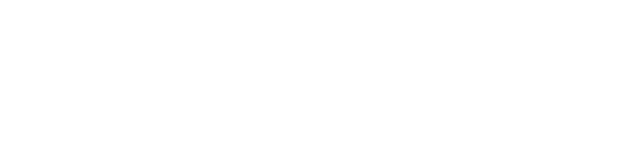
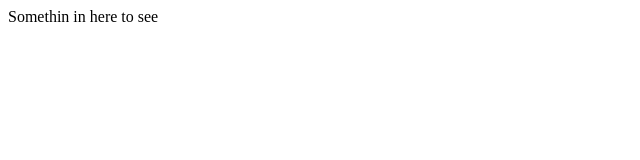
Before and after one commit to Feltuno/feltuno.github.io, a plain HTML site: page index.html in a window 1280 px wide. Shown: the whole page, without its empty margins (0-640 px from the left). Drawn offline with Linux system fonts and the light colour scheme.

Commit message:
Update index.html

```diff
--- a/index.html
+++ b/index.html
@@ -7,6 +7,6 @@
 	<title>Hello Feltuno</title>
 </head>
 <body>
-
+<content> Somethin in here to see</content>
 </body>
 </html>
```
